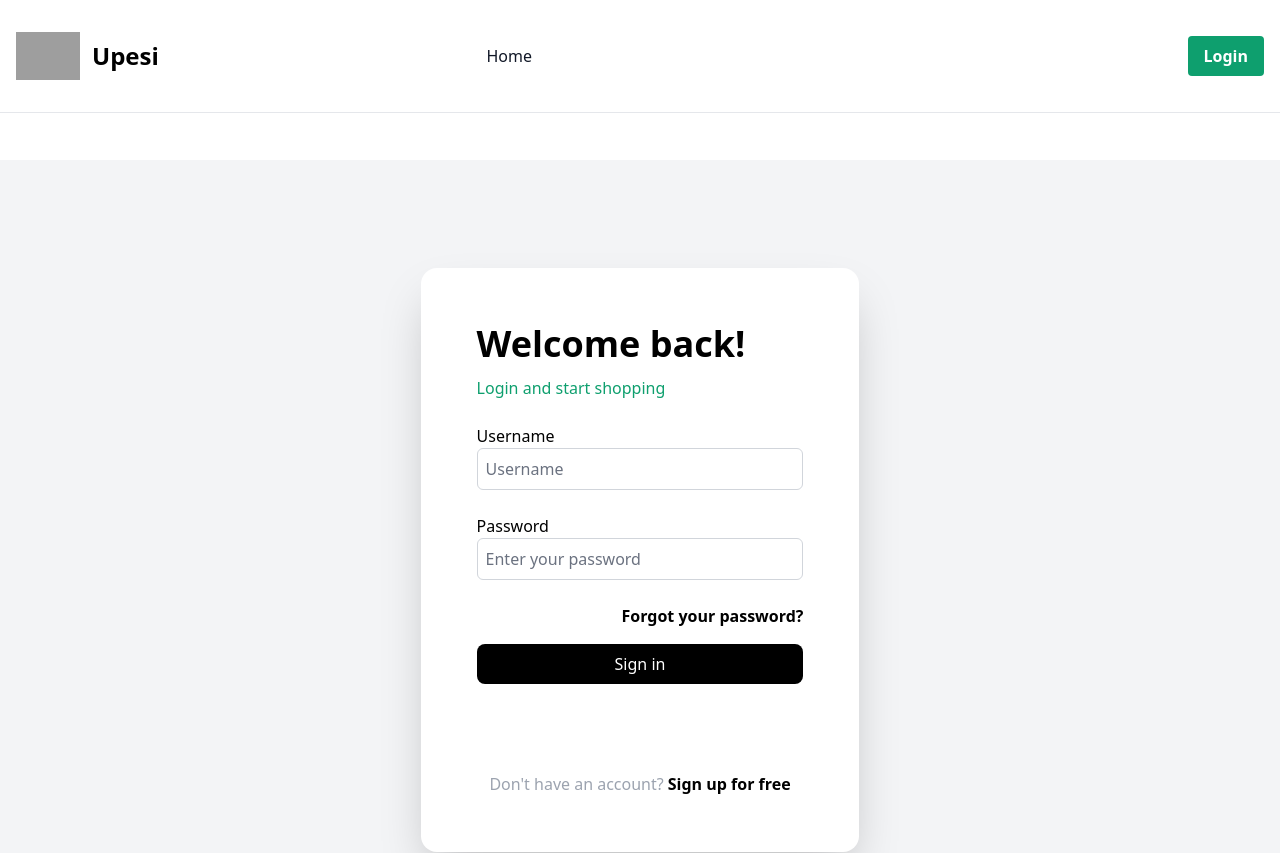
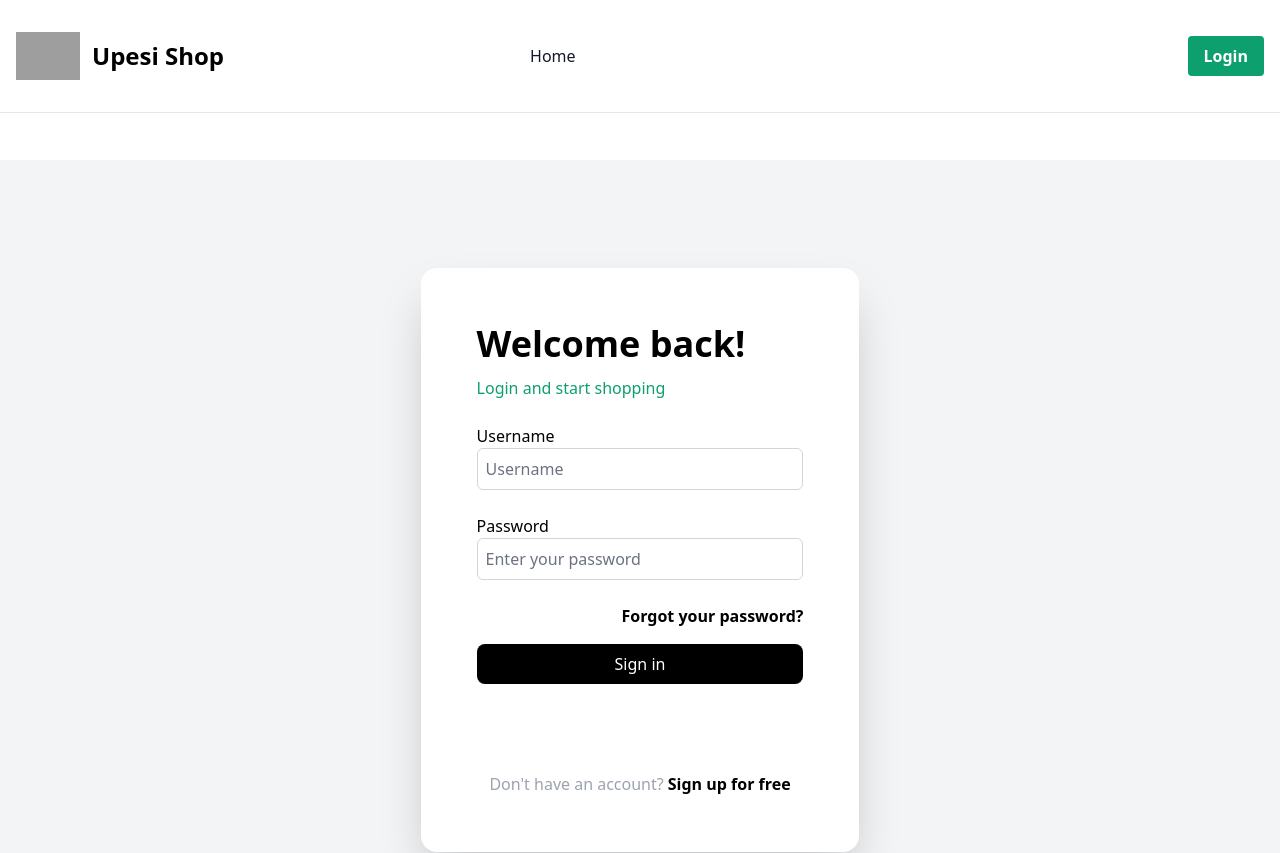
Before and after one commit to BensonGathu/upesi, a React (Vite) app: page /login in a window 1280 px wide. Shown: the top 853 px of the page. Built offline with nearby package versions, Linux system fonts and the light colour scheme; grey boxes are pictures that could not be loaded.

Commit message:
name change

```diff
--- a/src/components/Layout/Navbar.jsx
+++ b/src/components/Layout/Navbar.jsx
@@ -50,7 +50,7 @@ const Navbar = (props) => {
                 alt="Flowbite Logo"
               />
               <span className="self-center text-2xl font-semibold whitespace-nowrap dark:text-white">
-                <Link to="/">Upesi</Link>
+                <Link to="/">Upesi Shop</Link>
               </span>
             </a>{" "}
           </div>
```
